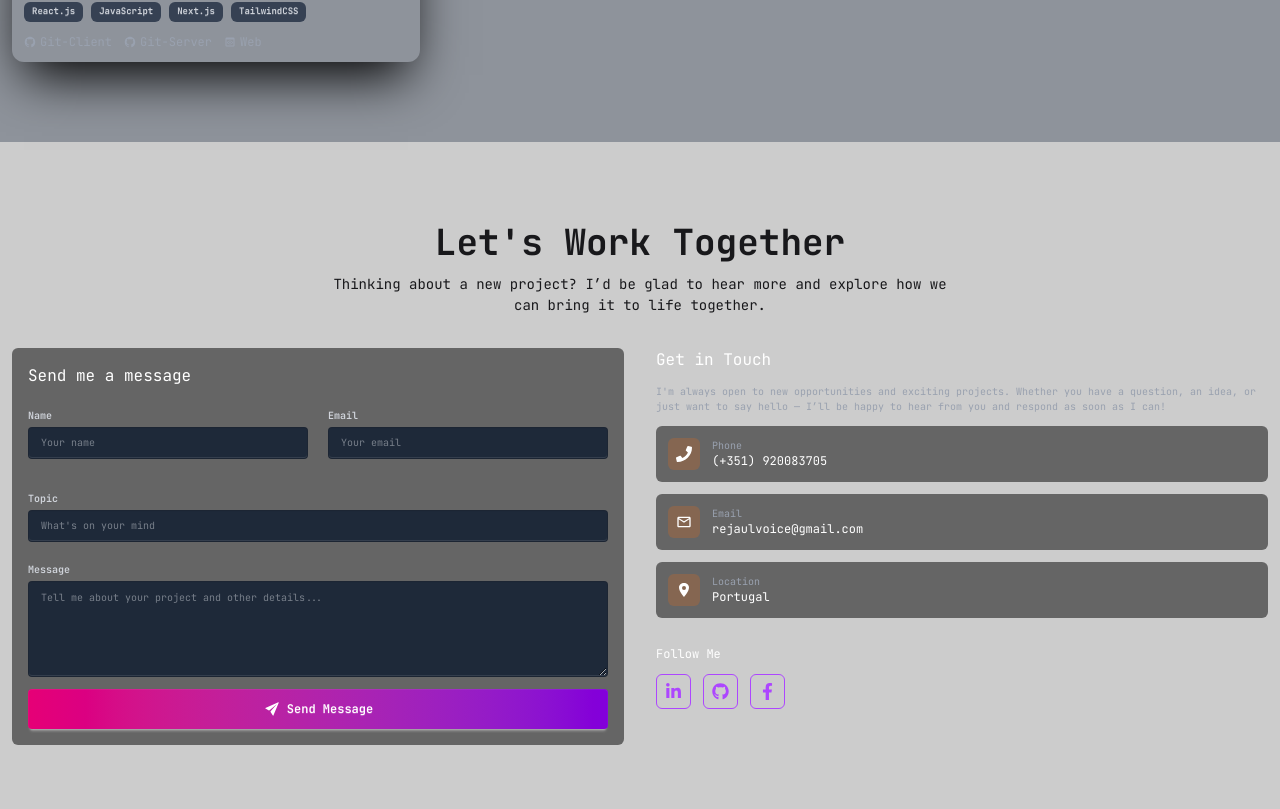
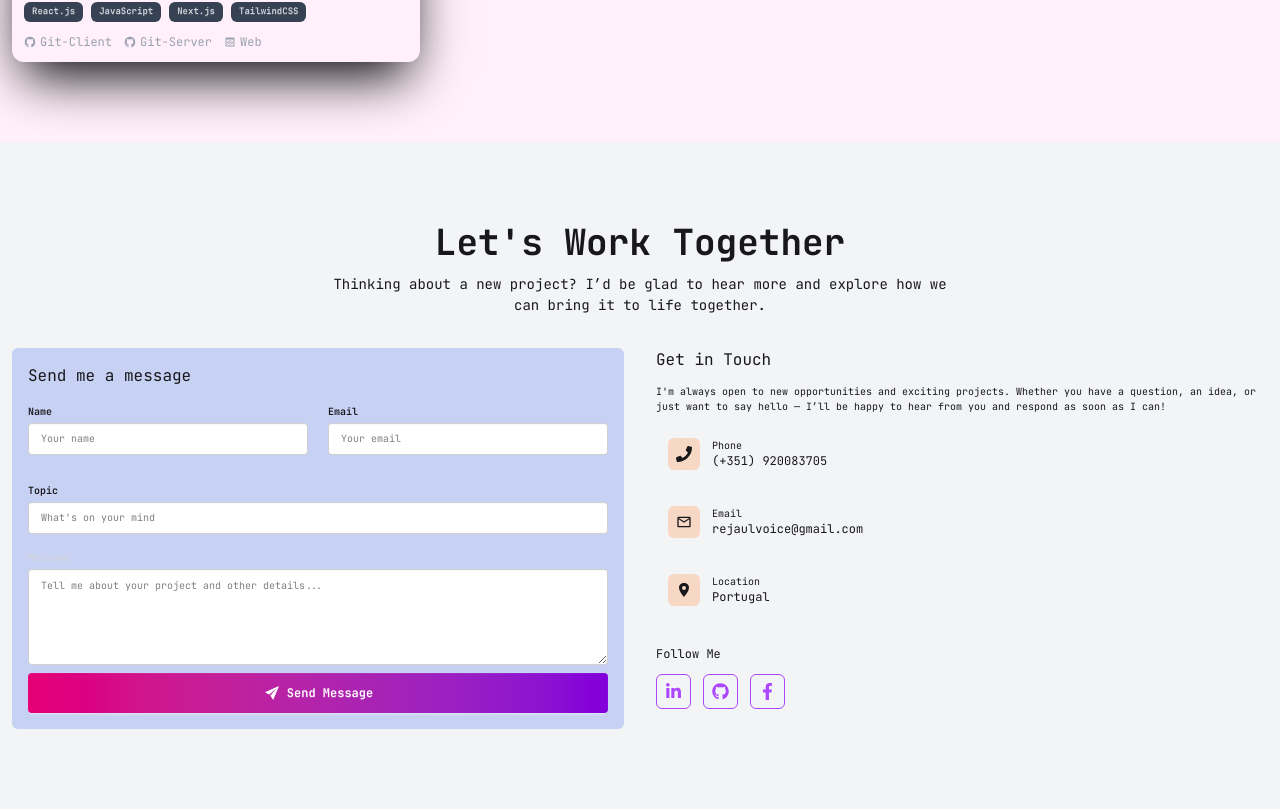
Before and after one commit to rejaulvoice18/rejaul-karim-portfolio, a React (Vite) app: page / in a window 1280 px wide. Shown: the part 4531-5340 px from the top of the page. Built offline with nearby package versions, Linux system fonts and the light colour scheme.

Commit message:
Adjusting dark mode in every element

```diff
--- a/src/components/ProjectModal.jsx
+++ b/src/components/ProjectModal.jsx
@@ -6,14 +6,14 @@ import { MdOutlinePreview } from "react-icons/md";
 const ProjectModal = ({ project, onClose }) => {
     const { thumbnail, projects_name, details, skills, git_client, git_server, web } = project;
     return (
-        <div className="fixed inset-0 z-50 bg-black/70 flex items-center justify-center px-4" style={{
-                                boxShadow: `0 0 60px 5px rgba(255, 115, 0, 0.4), 0 0 150px 30px rgba(148, 0, 211, 0.2)`
-                            }}>
+        <div className="fixed inset-0 z-5 flex items-center justify-center px-4" style={{
+            boxShadow: `0 0 60px 5px rgba(255, 115, 0, 0.4), 0 0 150px 30px rgba(148, 0, 211, 0.2)`
+        }}>
             <motion.div
                 initial={{ scale: 0.8, opacity: 0 }}
                 animate={{ scale: 1, opacity: 1 }}
                 exit={{ scale: 0.8, opacity: 0 }}
-                className="bg-[#1f1f1f] text-white p-6 rounded-2xl w-full max-w-3xl relative shadow-lg"
+                className="dark:bg-[#1f1f1f] bg-[#fff0fb] dark:text-white p-6 rounded-2xl w-full max-w-3xl relative shadow-lg"
                 style={{
                     boxShadow: `0 0 60px 5px rgba(255, 115, 0, 0.4), 0 0 150px 30px rgba(148, 0, 211, 0.2)`
                 }}
@@ -23,7 +23,7 @@ const ProjectModal = ({ project, onClose }) => {
                     <h2 className="text-xl font-bold">{projects_name}</h2>
                     <button
                         onClick={onClose}
-                        className="text-white text-2xl hover:text-pink-500 cursor-pointer"
+                        className="dark:text-white text-2xl hover:text-pink-500 cursor-pointer"
                     >
                         <IoClose />
                     </button>
@@ -40,7 +40,7 @@ const ProjectModal = ({ project, onClose }) => {
                 />
 
                 {/* Description */}
-                <p className="text-gray-300 mb-4 text-[12px]">
+                <p className="dark:text-gray-300 mb-4 text-[12px]">
                     {details}
                 </p>
 
@@ -98,34 +98,6 @@ const ProjectModal = ({ project, onClose }) => {
                 </div>
             </motion.div>
         </div>
-        // <div className="fixed inset-0 z-50 bg-black/70 flex items-center justify-center">
-        //     <motion.div
-        //         initial={{ scale: 0.8, opacity: 0 }}
-        //         animate={{ scale: 1, opacity: 1 }}
-        //         exit={{ scale: 0.8, opacity: 0 }}
-        //         className="bg-[#1f1f1f] text-white p-6 rounded-xl w-full max-w-xl relative"
-        //     >
-        //         <button
-        //             onClick={onClose}
-        //             className="absolute top-3 right-3 text-white text-2xl hover:text-pink-500"
-        //         >
-        //             <IoClose />
-        //         </button>
-        //         <img src={thumbnail} alt={projects_name} className="rounded-lg mb-4" />
-        //         <h2 className="text-2xl font-bold mb-2">{projects_name}</h2>
-        //         <p className="text-gray-300 mb-4">{details}</p>
-        //         <div className="flex flex-wrap gap-2">
-        //             {skills?.map((skill, idx) => (
-        //                 <span
-        //                     key={idx}
-        //                     className="bg-pink-600 text-white px-2 py-1 text-xs rounded"
-        //                 >
-        //                     {skill}
-        //                 </span>
-        //             ))}
-        //         </div>
-        //     </motion.div>
-        // </div>
     );
 };
 
--- a/src/pages/Home/Experience/Experience.jsx
+++ b/src/pages/Home/Experience/Experience.jsx
@@ -6,7 +6,7 @@ import ExperienceTimeline from '../../../components/ExperienceTimeline';
 
 const Experience = () => {
     return (
-        <section className='bg-black/20'>
+        <section className='bg-gray-100 dark:bg-gray-800'>
             <div className='py-14'>
                 <SectionTitle
                     heading={"Experience"}
--- a/src/pages/Home/FeaturedProjects/FeaturedProjects.jsx
+++ b/src/pages/Home/FeaturedProjects/FeaturedProjects.jsx
@@ -76,7 +76,7 @@ const FeaturedProjects = () => {
     };
 
     return (
-        <section className='py-20 bg-gray-800/50'>
+        <section className='py-20 dark:bg-black/90 bg-[#fff0fb]'>
             <div className='max-w-screen-xl mx-auto px-3'>
                 <SectionTitle
                     heading={"Featured Projects"}
--- a/src/pages/Home/WorkTogether/WorkTogether.jsx
+++ b/src/pages/Home/WorkTogether/WorkTogether.jsx
@@ -9,7 +9,7 @@ import { Link } from 'react-router-dom';
 const WorkTogether = () => {
 
     return (
-        <section className='bg-black/20 py-20'>
+        <section className='bg-gray-100 dark:bg-gray-800 py-20'>
             <div className='max-w-screen-xl mx-auto px-3'>
                 <SectionTitle
                     heading={"Let's Work Together"}
@@ -17,59 +17,59 @@ const WorkTogether = () => {
                 />
                 {/* Message send section */}
                 <div className='grid grid-cols-1 md:grid-cols-2 gap-8 mt-8'>
-                    <div className='bg-black/50 p-4 rounded-md space-y-3'>
-                        <h3 className='text-white'>Send me a message</h3>
+                    <div className='bg-blue-700/20 dark:bg-black/50 p-4 rounded-md space-y-2'>
+                        <h3 className='dark:text-white'>Send me a message</h3>
                         <div className='md:flex space-y-3 gap-5 w-full'>
                             <div className='w-full'>
-                                <legend className="fieldset-legend text-gray-300 text-[10px]">Name</legend>
-                                <input type="text" className="input input-sm w-full bg-gray-800 text-gray-300 text-[10px]" placeholder="Your name" />
+                                <legend className="fieldset-legend dark:text-gray-300 text-[10px]">Name</legend>
+                                <input type="text" className="input focus:outline-0 input-sm w-full dark:bg-gray-800 text-black dark:text-gray-300 text-[10px]" placeholder="Your name" />
                             </div>
                             <div className='w-full'>
-                                <legend className="fieldset-legend text-gray-300 text-[10px]">Email</legend>
-                                <input type="email" className="input input-sm w-full bg-gray-800 text-gray-300 text-[10px]" placeholder="Your email" />
+                                <legend className="fieldset-legend dark:text-gray-300 text-[10px]">Email</legend>
+                                <input type="email" className="input input-sm w-full focus:outline-0 text-black dark:bg-gray-800 dark:text-gray-300 text-[10px]" placeholder="Your email" />
                             </div>
                         </div>
                         <div className='w-full'>
-                            <legend className="fieldset-legend text-gray-300 text-[10px]">Topic</legend>
-                            <input type="text" className="input input-sm w-full bg-gray-800 text-gray-300 text-[10px]" placeholder="What's on your mind" />
+                            <legend className="fieldset-legend dark:text-gray-300 text-[10px]">Topic</legend>
+                            <input type="text" className="input focus:outline-0 input-sm w-full dark:bg-gray-800 text-black dark:text-gray-300 text-[10px]" placeholder="What's on your mind" />
                         </div>
                         <div className='w-full'>
                             <legend className="fieldset-legend text-gray-300 text-[10px]">Message</legend>
-                            <textarea className="textarea h-24 w-full bg-gray-800 text-gray-300 text-[10px]" placeholder="Tell me about your project and other details..."></textarea>
+                            <textarea className="textarea h-24 w-full focus:outline-0 dark:bg-gray-800 text-black dark:text-gray-300 text-[10px]" placeholder="Tell me about your project and other details..."></textarea>
                         </div>
                         <button className='btn btn-block bg-gradient-to-r from-pink-600 to-purple-700 text-white border-0 text-xs'><IoIosSend size={18} /> Send Message</button>
                     </div>
                     <div className=''>
-                        <h3 className='text-white'>Get in Touch</h3>
-                        <p className='text-gray-400 text-[10px] py-3'>I'm always open to new opportunities and exciting
+                        <h3 className='dark:text-white'>Get in Touch</h3>
+                        <p className='dark:text-gray-400 text-[10px] py-3'>I'm always open to new opportunities and exciting
                             projects. Whether you have a question, an idea,
                             or just want to say hello — I’ll be happy to hear from you and respond as soon as I can!</p>
                         {/* phone number, email and location */}
-                        <div className='flex flex-col gap-3 text-white'>
-                            <div className='flex gap-3 bg-black/50 p-3 rounded-md hover:bg-gray-700'>
+                        <div className='flex flex-col gap-3 dark:text-white'>
+                            <div className='flex gap-3 dark:bg-black/50 p-3 rounded-md dark:hover:bg-gray-700'>
                                 <div className='flex p-2 bg-orange-500/20 rounded-md items-center justify-items-center'>
                                     <FaPhone />
                                 </div>
                                 <div>
-                                    <p className='text-[10px] text-gray-400'>Phone</p>
+                                    <p className='text-[10px] dark:text-gray-400'>Phone</p>
                                     <p className='text-xs'>(+351) 920083705</p>
                                 </div>
                             </div>
-                            <div className='flex gap-3 bg-black/50 p-3 rounded-md hover:bg-gray-700'>
+                            <div className='flex gap-3 dark:bg-black/50 p-3 rounded-md dark:hover:bg-gray-700'>
                                 <div className='flex p-2 bg-orange-500/20 rounded-md items-center justify-items-center'>
                                     <MdOutlineEmail />
                                 </div>
                                 <div>
-                                    <p className='text-[10px] text-gray-400'>Email</p>
+                                    <p className='text-[10px] dark:text-gray-400'>Email</p>
                                     <p className='text-xs'>rejaulvoice@gmail.com</p>
                                 </div>
                             </div>
-                            <div className='flex gap-3 bg-black/50 p-3 rounded-md hover:bg-gray-700'>
+                            <div className='flex gap-3 dark:bg-black/50 p-3 rounded-md dark:hover:bg-gray-700'>
                                 <div className='flex p-2 bg-orange-500/20 rounded-md items-center justify-items-center'>
                                     <IoLocationSharp />
                                 </div>
                                 <div>
-                                    <p className='text-[10px] text-gray-400'>Location</p>
+                                    <p className='text-[10px] dark:text-gray-400'>Location</p>
                                     <p className='text-xs'>Portugal</p>
                                 </div>
                             </div>
```
